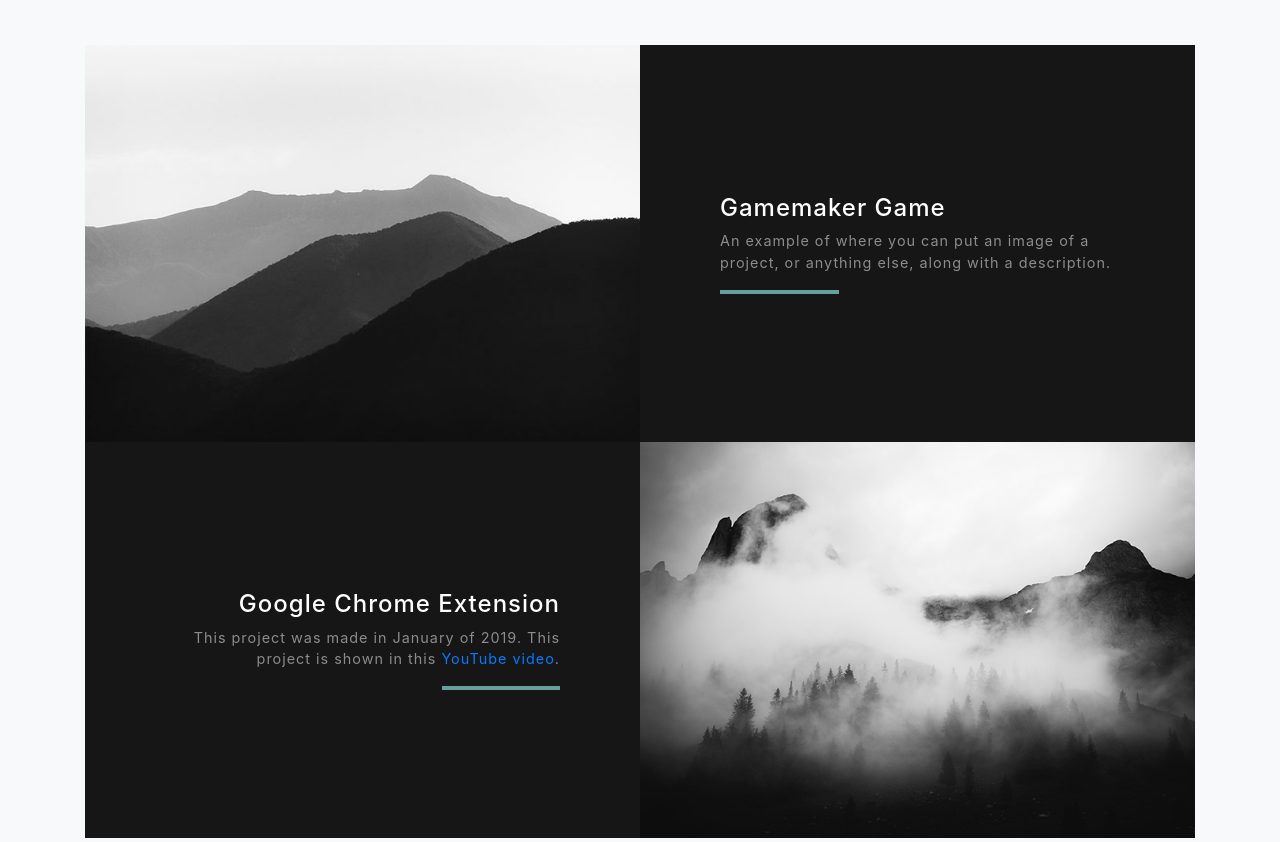
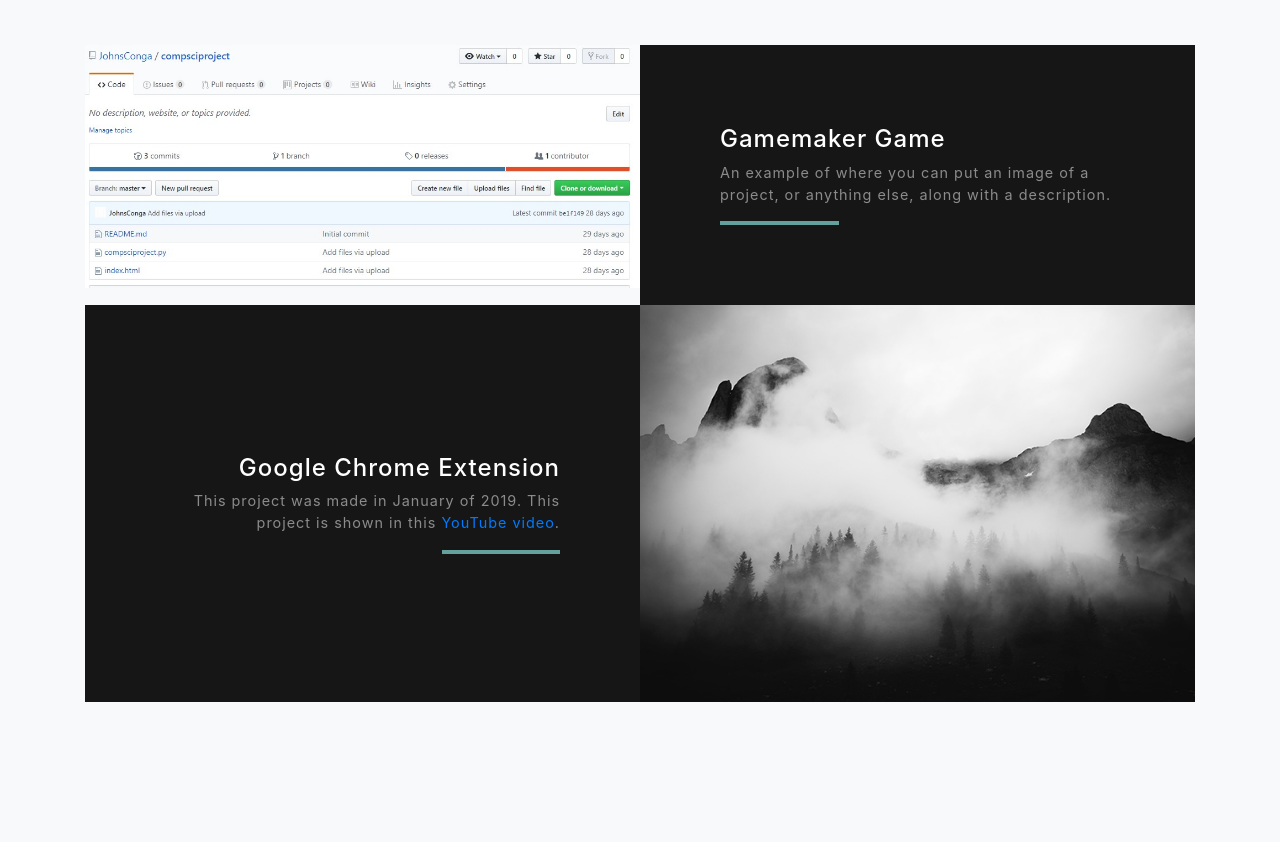
Before and after one commit to JohnsConga/JohnsConga.github.io, a website with bundled scripts: page index.html in a window 1280 px wide. Shown: the part 1589-2431 px from the top of the page. Built offline with nearby package versions, Linux system fonts and the light colour scheme.

Commit message:
Initial Commit

```diff
--- a/index.html
+++ b/index.html
@@ -94,7 +94,7 @@
       <!-- Project One Row -->
       <div class="row justify-content-center no-gutters mb-5 mb-lg-0">
         <div class="col-lg-6">
-          <img class="img-fluid" src="img/demo-image-01.jpg" alt="">
+          <img class="img-fluid" src="img/githubpicthi.jpg" alt="">
         </div>
         <div class="col-lg-6">
           <div class="bg-black text-center h-100 project">
```
